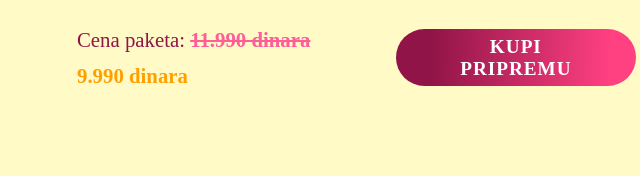
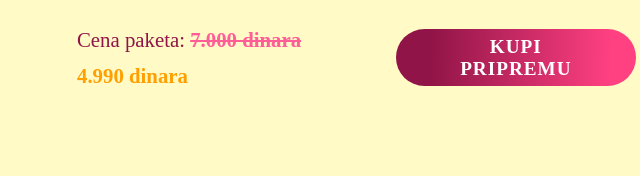
Before and after one commit to Vladimir612/upisiFon, a Gatsby site: page /summerSchool in a window 1280 px wide. Shown: the part 624-800 px from the top of the page, 35-675 px from the left. Built offline with nearby package versions, Linux system fonts and the light colour scheme; Gatsby itself is replaced by a stand-in of ours.

Commit message:
price updated

```diff
--- a/src/components/summerSchoolComponents/HeroSummer/HeroSummer.js
+++ b/src/components/summerSchoolComponents/HeroSummer/HeroSummer.js
@@ -34,7 +34,7 @@ const HeroSummer = () => {
           </p>
           <div className={styles.row}>
             <p>
-              Cena paketa: <span>11.990 dinara</span> <span>9.990 dinara</span>
+              Cena paketa: <span>7.000 dinara</span> <span>4.990 dinara</span>
             </p>
             <Button type="pink">
               <Link to="/buyCourse?summerSchool">KUPI PRIPREMU</Link>
```
